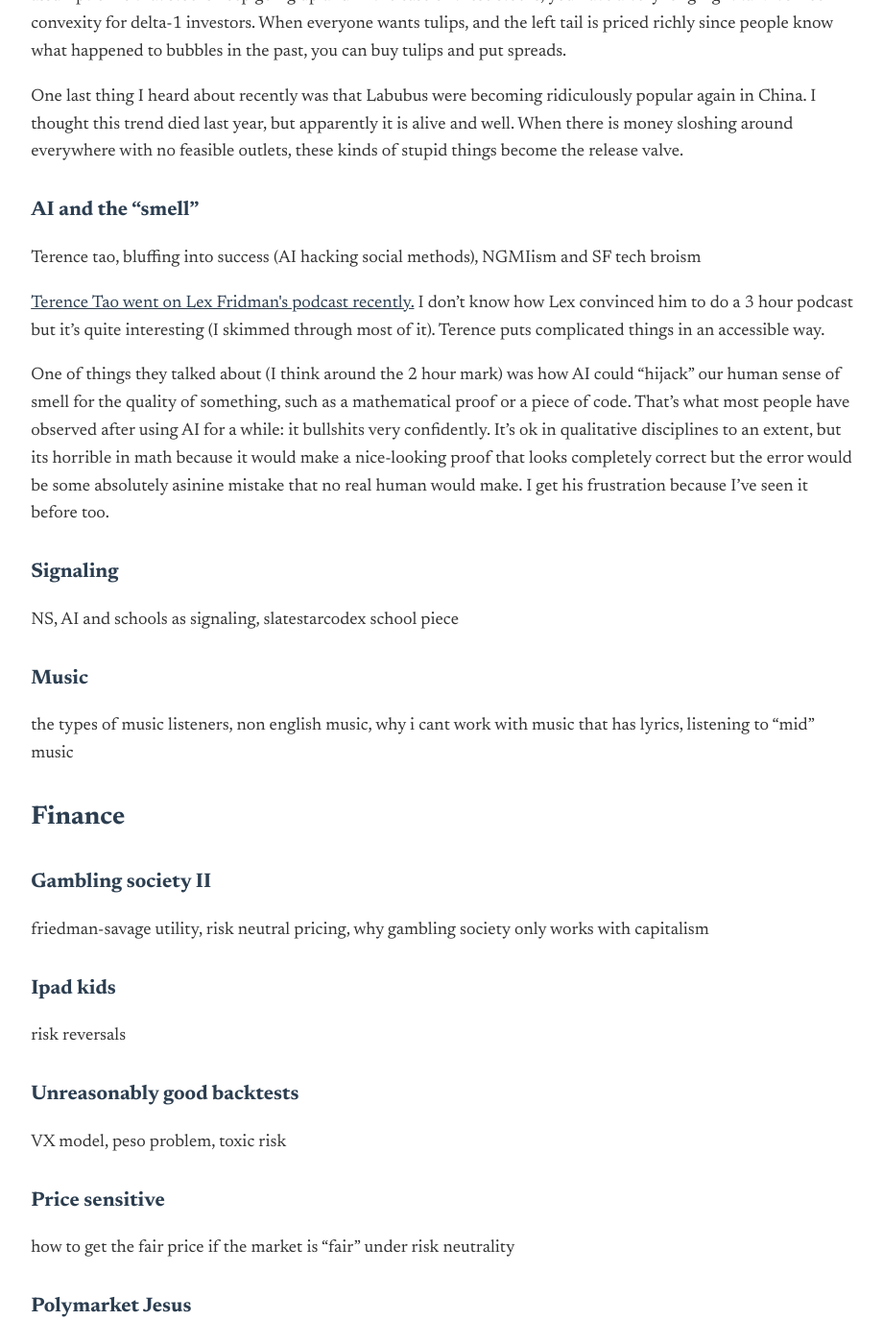
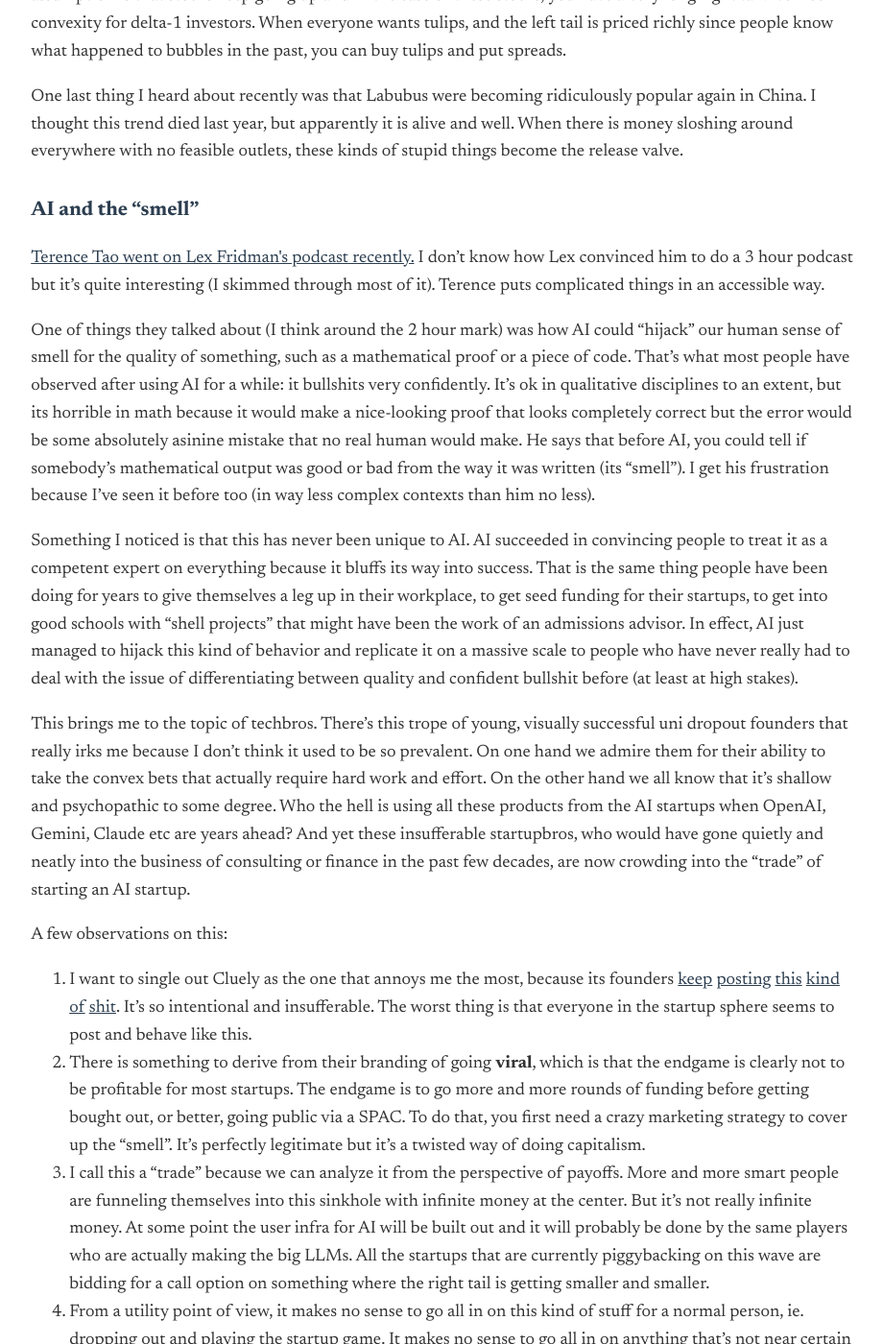
Before and after one commit to warrenjch/warrenjch.github.io, a Jekyll site: the page built from _posts/2025-06-21-jun-25-quarterly-opex.md, in a window 1280 px wide and 1400 px high, scrolled down 5574 px. Shown: the whole window at 96% size, without its empty margins (179-1099 px from the left). Built offline with Jekyll 4.4.1, drawn with Linux system fonts in a browser that asks for light colours; some of the changed text lies outside the part shown.

```diff
--- a/_posts/2025-06-21-jun-25-quarterly-opex.md
+++ b/_posts/2025-06-21-jun-25-quarterly-opex.md
@@ -107,16 +107,25 @@
 One last thing I heard about recently was that Labubus were becoming ridiculously popular again in China. I thought this trend died last year, but apparently it is alive and well. When there is money sloshing around everywhere with no feasible outlets, these kinds of stupid things become the release valve.
 
 ### AI and the "smell"
-Terence tao, bluffing into success (AI hacking social methods), NGMIism and SF tech broism
 
 [<u>Terence Tao went on Lex Fridman's podcast recently.</u>](https://www.youtube.com/watch?v=HUkBz-cdB-k){: .page-link} I don't know how Lex convinced him to do a 3 hour podcast but it's quite interesting (I skimmed through most of it). Terence puts complicated things in an accessible way.
 
-One of things they talked about (I think around the 2 hour mark) was how AI could "hijack" our human sense of smell for the quality of something, such as a mathematical proof or a piece of code. That's what most people have observed after using AI for a while: it bullshits very confidently. It's ok in qualitative disciplines to an extent, but its horrible in math because it would make a nice-looking proof that looks completely correct but the error would be some absolutely asinine mistake that no real human would make. I get his frustration because I've seen it before too.
+One of things they talked about (I think around the 2 hour mark) was how AI could "hijack" our human sense of smell for the quality of something, such as a mathematical proof or a piece of code. That's what most people have observed after using AI for a while: it bullshits very confidently. It's ok in qualitative disciplines to an extent, but its horrible in math because it would make a nice-looking proof that looks completely correct but the error would be some absolutely asinine mistake that no real human would make. He says that before AI, you could tell if somebody's mathematical output was good or bad from the way it was written (its "smell"). I get his frustration because I've seen it before too (in way less complex contexts than him no less).
 
+Something I noticed is that this has never been unique to AI. AI succeeded in convincing people to treat it as a competent expert on everything because it bluffs its way into success. That is the same thing people have been doing for years to give themselves a leg up in their workplace, to get seed funding for their startups, to get into good schools with "shell projects" that might have been the work of an admissions advisor. In effect, AI just managed to hijack this kind of behavior and replicate it on a massive scale to people who have never really had to deal with the issue of differentiating between quality and confident bullshit before (at least at high stakes).
 
+This brings me to the topic of techbros. There's this trope of young, visually successful uni dropout founders that really irks me because I don't think it used to be so prevalent. On one hand we admire them for their ability to take the convex bets that actually require hard work and effort. On the other hand we all know that it's shallow and psychopathic to some degree. Who the hell is using all these products from the AI startups when OpenAI, Gemini, Claude etc are years ahead? And yet these insufferable startupbros, who would have gone quietly and neatly into the business of consulting or finance in the past few decades, are now crowding into the "trade" of starting an AI startup.
+
+A few observations on this:
+1. I want to single out Cluely as the one that annoys me the most, because its founders [<u>keep</u>](https://x.com/benaratame/status/1936198119622164668){: .page-link} [<u>posting</u>](https://x.com/cluely/status/1932969921086115860){: .page-link} [<u>this</u>](https://x.com/im_roy_lee/status/1936138361011585190){: .page-link} [<u>kind</u>](https://x.com/benaratame/status/1934345585232154993){: .page-link} [<u>of</u>](https://x.com/benaratame/status/1934009291129880899){: .page-link} [<u>shit</u>](https://x.com/benaratame/status/1933787207011348580){: .page-link}. It's so intentional and insufferable. The worst thing is that everyone in the startup sphere seems to post and behave like this.
+2. There is something to derive from their branding of going <b>viral</b>, which is that the endgame is clearly not to be profitable for most startups. The endgame is to go more and more rounds of funding before getting bought out, or better, going public via a SPAC. To do that, you first need a crazy marketing strategy to cover up the "smell". It's perfectly legitimate but it's a twisted way of doing capitalism.
+3. I call this a "trade" because we can analyze it from the perspective of payoffs. More and more smart people are funneling themselves into this sinkhole with infinite money at the center. But it's not really infinite money. At some point the user infra for AI will be built out and it will probably be done by the same players who are actually making the big LLMs. All the startups that are currently piggybacking on this wave are bidding for a call option on something where the right tail is getting smaller and smaller.
+4. From a utility point of view, it makes no sense to go all in on this kind of stuff for a normal person, ie. dropping out and playing the startup game. It makes no sense to go all in on anything that's not near certain really. But there is a lot of self selection here and I suppose most of the people who are able to play this game in the first place have some kind of safety net in place (privilege).
+
+I think it would be a better world in which these people ended up in consulting and finance, because the point of those industries (the client facing part at least) is to cover up the "smell" and bluff your way through. It feels odd to see this being applied to a somewhat serious industry. At least that's one real world application of scam theory.
 
 ### Signaling
-NS, AI and schools as signaling, slatestarcodex school piece
+NS, AI and schools as signaling, slatestarcodex school piece, frontrunning and involution
 
 ### Music
 the types of music listeners, non english music, why i cant work with music that has lyrics, listening to "mid" music
```
